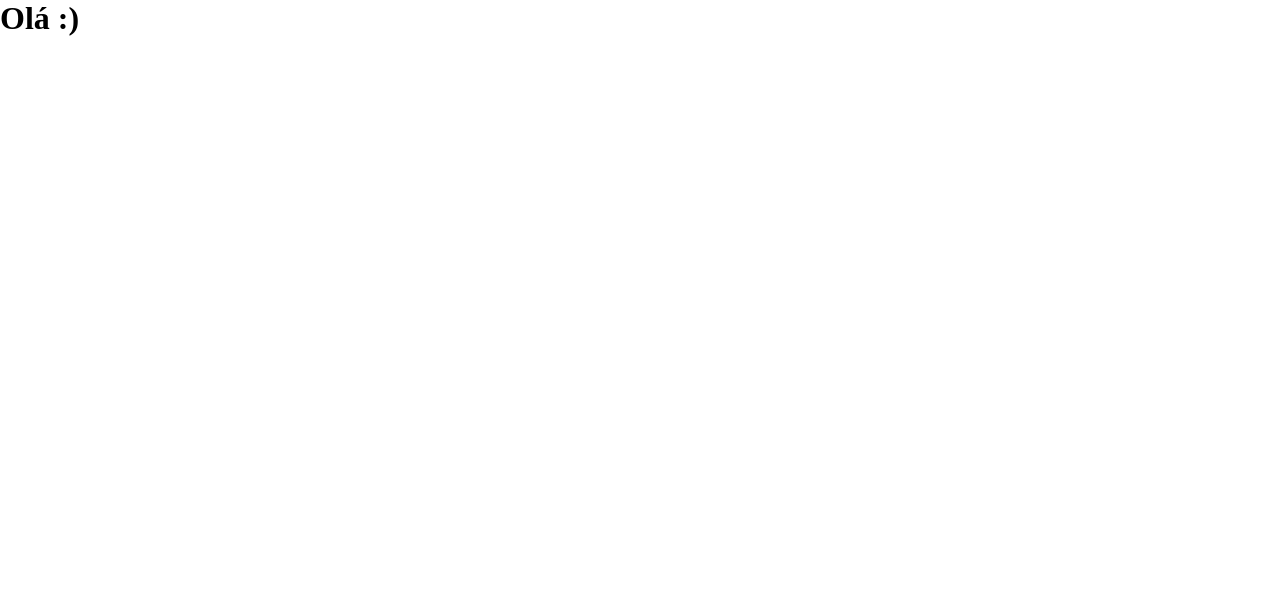
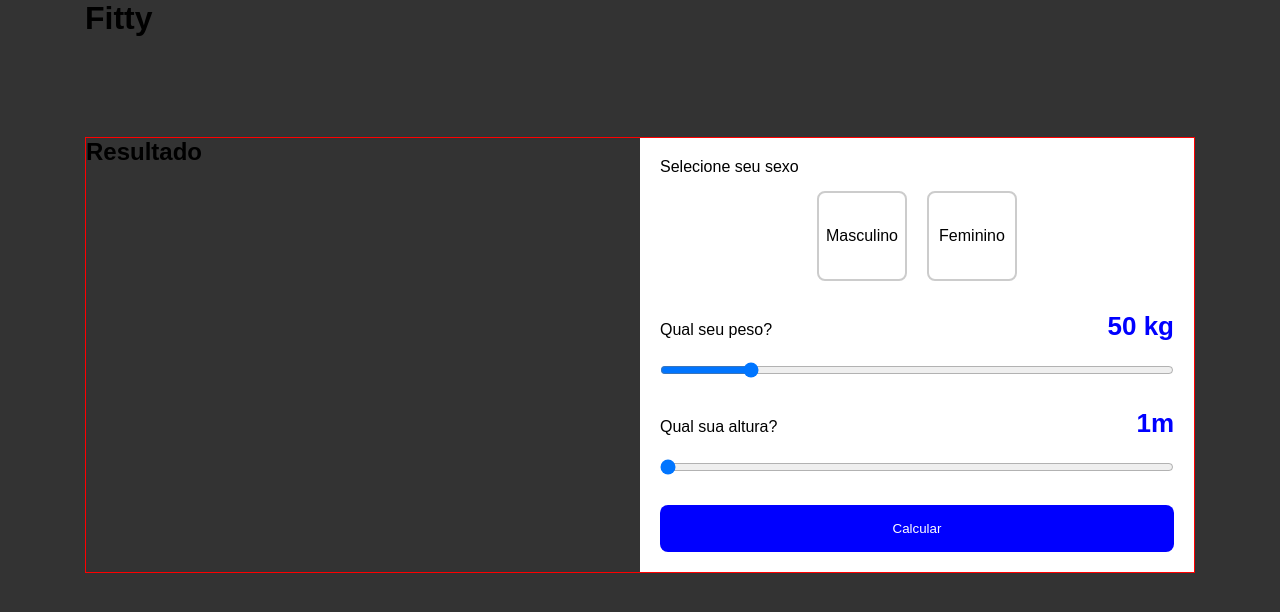
Before and after one commit to vitorfrota/fitty, a React (Create React App) app: page / in a window 1280 px wide. Shown: the top 612 px of the page. Built offline with nearby package versions, Linux system fonts and the light colour scheme.

Commit message:
:sparkles: layout adjusted and form calculator created

```diff
--- a/src/App.tsx
+++ b/src/App.tsx
@@ -2,9 +2,11 @@ import React from 'react';
 
 import GlobalStyle from './styles/globalStyle';
 
+import Layout from './components/Layout';
+
 const App: React.FC = () => (
   <>
-    <h1>Olá :)</h1>
+    <Layout />
     <GlobalStyle />
   </>
 );
--- /dev/null
+++ b/src/components/Calculator/index.tsx
@@ -0,0 +1,18 @@
+import React from 'react';
+
+import FormCalculator from '../FormCalculator';
+
+import * as S from './styles';
+
+const Calculator: React.FC = () => (
+  <S.Container>
+    <div>
+      <h2>Resultado</h2>
+    </div>
+    <div>
+      <FormCalculator />
+    </div>
+  </S.Container>
+);
+
+export default Calculator;
--- /dev/null
+++ b/src/components/Calculator/styles.ts
@@ -0,0 +1,12 @@
+import styled from 'styled-components';
+
+export const Container = styled.div`
+  width: 100%;
+  display: grid;
+  grid-template-columns: repeat(2, 1fr);
+
+  @media(max-width: 540px){
+    display: flex;
+    flex-direction: column;
+  }
+`;
--- /dev/null
+++ b/src/components/FormCalculator/index.tsx
@@ -0,0 +1,83 @@
+import React, { useState, useCallback } from 'react';
+
+import * as S from './styles';
+
+const FormCalculator: React.FC = () => {
+  const [weight, setWeight] = useState(50);
+  const [height, setHeight] = useState(100);
+  const [gender, setGender] = useState('');
+
+  const handleSubmit = useCallback((e) => {
+    e.preventDefault();
+    const formData = {
+      gender,
+      weight,
+      height,
+    };
+
+    console.log(formData);
+  }, [gender, height, weight]);
+
+  return (
+    <S.Container>
+      <S.Form onSubmit={handleSubmit}>
+        <div>
+          <label htmlFor="gender">Selecione seu sexo</label>
+          <S.Gender name="gender">
+            <li
+              onClick={() => setGender('m')}
+              className={gender === 'm' ? 'active' : ''}
+            >
+              Masculino
+            </li>
+            <li
+              onClick={() => setGender('f')}
+              className={gender === 'f' ? 'active' : ''}
+            >
+              Feminino
+            </li>
+          </S.Gender>
+        </div>
+        <S.Range>
+          <label htmlFor="weight">
+            Qual seu peso?
+            <span>
+              {weight}
+              {' '}
+              kg
+            </span>
+          </label>
+          <input
+            type="range"
+            name="weight"
+            onInput={(e) => setWeight(e.target.value)}
+            min="20"
+            max="200"
+            value={weight}
+          />
+        </S.Range>
+        <S.Range>
+          <label htmlFor="height">
+            Qual sua altura?
+            <span>
+              {height / 100}
+              m
+            </span>
+          </label>
+          <input
+            type="range"
+            name="height"
+            onInput={(e) => setHeight(e.target.value)}
+            min="100"
+            max="230"
+            value={height}
+          />
+        </S.Range>
+        <button type="submit">Calcular</button>
+      </S.Form>
+    </S.Container>
+
+  );
+};
+
+export default FormCalculator;
--- /dev/null
+++ b/src/components/FormCalculator/styles.ts
@@ -0,0 +1,72 @@
+import styled from 'styled-components';
+
+export const Container = styled.div`
+  display: flex;
+  flex-direction: column;
+  padding: 20px;
+  background: #fff;
+`;
+
+export const Form = styled.form`
+    div + div {
+      margin: 30px 0;
+    }
+
+  button{
+    padding: 16px 24px;
+    width: 100%;
+    border: none;
+    border-radius: 8px;
+    background: blue;
+    color: #fff;
+  }
+`;
+
+export const Gender = styled.ul`
+    list-style: none;
+    display: flex;
+    width: 100%;
+    align-items: center;
+    justify-content: center;
+    margin-top: 15px;
+
+    li{
+      height: 90px;
+      width: 90px;
+      border-radius: 8px;
+      border: 2px solid #ccc;
+      display: flex;
+      align-items: center;
+      justify-content: center;
+      cursor: pointer;
+
+      & + li {
+        margin-left: 20px;
+      }
+    }
+
+    .active{
+      border-color: blue;
+    }
+`;
+
+export const Range = styled.div`
+  display: flex;
+  flex-direction: column;
+
+  label{
+    display: flex;
+    align-items: baseline;
+    justify-content: space-between;
+
+    span{
+      font-size: 26px;
+      font-weight: bold;
+      color: blue;
+    }
+  }
+
+  input[type="range"]{
+    margin-top: 20px;
+  }
+`;
--- /dev/null
+++ b/src/components/Layout/index.tsx
@@ -0,0 +1,18 @@
+import React from 'react';
+
+import Calculator from '../Calculator';
+
+import * as S from './styles';
+
+const Layout: React.FC = () => (
+  <S.Wrapper>
+    <header>
+      <h1>Fitty</h1>
+    </header>
+    <S.Container>
+      <Calculator />
+    </S.Container>
+  </S.Wrapper>
+);
+
+export default Layout;
--- /dev/null
+++ b/src/components/Layout/styles.ts
@@ -0,0 +1,14 @@
+import styled from 'styled-components';
+
+export const Wrapper = styled.div`
+  max-width: 1110px;
+  margin: 0 auto;
+`;
+
+export const Container = styled.div`
+  border:1px solid red;
+  width: 100%;
+  display: grid;
+  place-items: center;
+  margin-top: 100px;
+`;
--- a/src/styles/globalStyle.ts
+++ b/src/styles/globalStyle.ts
@@ -8,14 +8,17 @@ export default createGlobalStyle`
     box-sizing: border-box;
   }
   body{
-    background: #FFF;
-    color: #000;
     -webkit-font-smoothing: antialiased;
+    font-family: sans-serif;
   }
   button {
     cursor: pointer;
   }
+
   #root{
     margin: 0 auto;
+    width: 100vw;
+    height: 100vh;
+    background: #333;
   }
 `;
```
